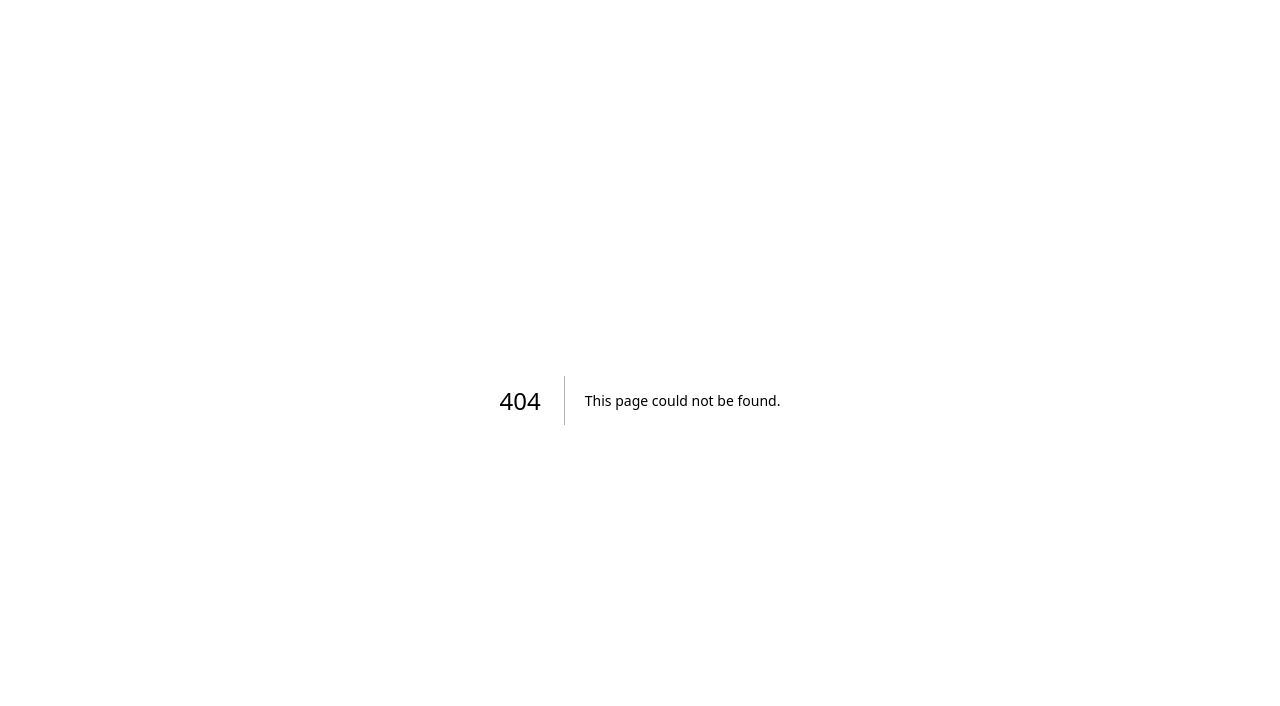
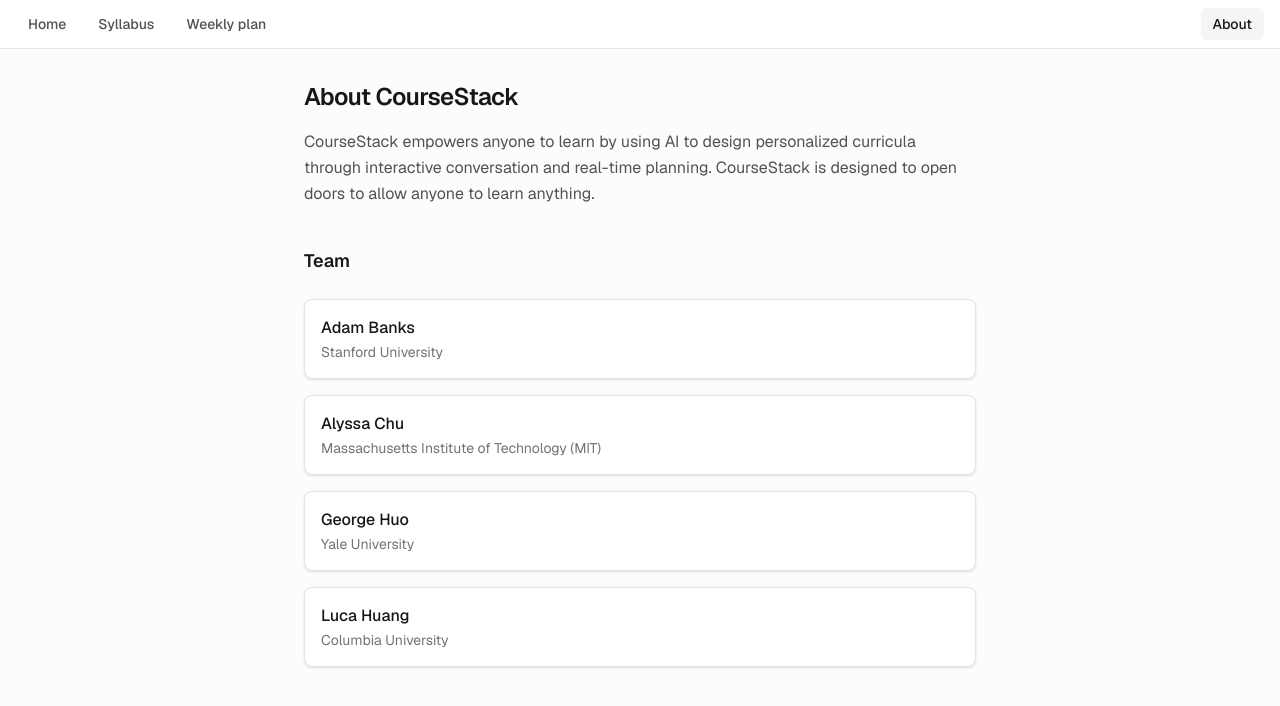
Before and after one commit to banksaj27/coursestack, a Next.js app in the folder frontend/: page /about in a window 1280 px wide. Before the commit this address had no page. Shown: the top 706 px of the page. Built offline with nearby package versions, Linux system fonts and the light colour scheme; no server answers.

Commit message:
Added an about section with names, moved the about section to the top right

```diff
--- /dev/null
+++ b/frontend/src/app/about/page.tsx
@@ -0,0 +1,66 @@
+import type { Metadata } from "next";
+import AppNav from "@/components/AppNav";
+
+export const metadata: Metadata = {
+  title: "About — CourseStack",
+  description:
+    "Learn about CourseStack and the team behind personalized, AI-designed learning.",
+};
+
+const PROJECT_BLURB =
+  "CourseStack empowers anyone to learn by using AI to design personalized curricula through interactive conversation and real-time planning. CourseStack is designed to open doors to allow anyone to learn anything.";
+
+type TeamMember = {
+  name: string;
+  role: string;
+  note?: string;
+};
+
+const TEAM: TeamMember[] = [
+  { name: "Adam Banks", role: "Stanford University" },
+  {
+    name: "Alyssa Chu",
+    role: "Massachusetts Institute of Technology (MIT)",
+  },
+  { name: "George Huo", role: "Yale University" },
+  { name: "Luca Huang", role: "Columbia University" },
+];
+
+export default function AboutPage() {
+  return (
+    <div className="flex h-screen flex-col overflow-hidden bg-neutral-50/50">
+      <AppNav />
+      <main className="min-h-0 flex-1 overflow-y-auto px-4 py-8 sm:px-8">
+        <div className="mx-auto max-w-2xl">
+          <h1 className="text-2xl font-semibold tracking-tight text-neutral-900">
+            About CourseStack
+          </h1>
+          <p className="mt-4 text-sm leading-relaxed text-neutral-600 sm:text-base">
+            {PROJECT_BLURB}
+          </p>
+
+          <h2 className="mt-10 text-lg font-semibold text-neutral-900">
+            Team
+          </h2>
+
+          <ul className="mt-6 space-y-4">
+            {TEAM.map((member, i) => (
+              <li
+                key={`${member.name}-${i}`}
+                className="rounded-lg border border-neutral-200 bg-white p-4 shadow-sm"
+              >
+                <p className="font-medium text-neutral-900">{member.name}</p>
+                <p className="mt-0.5 text-sm text-neutral-500">{member.role}</p>
+                {member.note ? (
+                  <p className="mt-2 text-sm leading-relaxed text-neutral-600">
+                    {member.note}
+                  </p>
+                ) : null}
+              </li>
+            ))}
+          </ul>
+        </div>
+      </main>
+    </div>
+  );
+}
--- a/frontend/src/app/layout.tsx
+++ b/frontend/src/app/layout.tsx
@@ -15,7 +15,7 @@
 export const metadata: Metadata = {
   title: "CourseStack",
   description:
-    "An AI-powered curriculum designer that builds personalized course plans through interactive conversation.",
+    "CourseStack empowers anyone to learn by using AI to design personalized curricula through interactive conversation and real-time planning. CourseStack is designed to open doors to allow anyone to learn anything.",
 };
 
 export default function RootLayout({
--- a/frontend/src/components/AppNav.tsx
+++ b/frontend/src/components/AppNav.tsx
@@ -10,7 +10,7 @@
 const idle =
   "text-neutral-600 hover:bg-neutral-50 hover:text-neutral-900";
 
-/** Primary navigation: Home, Syllabus builder, Weekly plan. */
+/** Primary navigation: Home, Syllabus builder, Weekly plan, About. */
 export default function AppNav() {
   const pathname = usePathname();
   const router = useRouter();
@@ -32,10 +32,11 @@
   const onSyllabus = pathname.startsWith("/syllabus");
   const onWeekly =
     pathname.startsWith("/weekly-plan") || phase === "weekly_plan";
+  const onAbout = pathname === "/about";
 
   return (
     <header
-      className="flex shrink-0 flex-wrap items-center gap-1 border-b border-neutral-200 bg-white px-2 py-2 sm:gap-2 sm:px-4"
+      className="flex w-full shrink-0 flex-wrap items-center gap-1 border-b border-neutral-200 bg-white px-2 py-2 sm:gap-2 sm:px-4"
       role="navigation"
       aria-label="Main"
     >
@@ -59,6 +60,12 @@
       >
         Weekly plan
       </Link>
+      <Link
+        href="/about"
+        className={`${btn} ml-auto ${onAbout ? active : idle}`}
+      >
+        About
+      </Link>
     </header>
   );
 }
```
